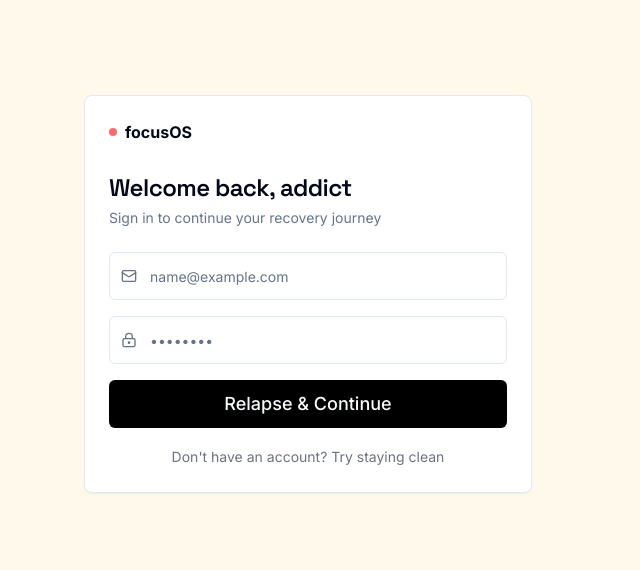
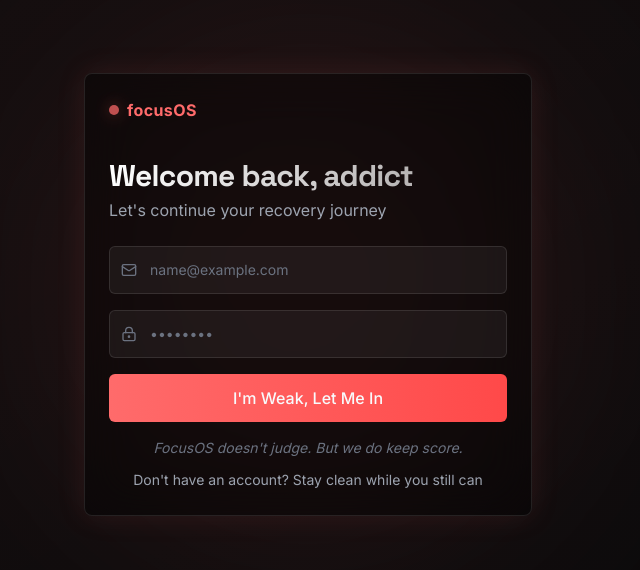
Before and after one commit to NK-dev-24/focus-os, a React (Vite) app: page /auth in a window 1280 px wide. Shown: the part 106-676 px from the top of the page, without its empty margins (332-972 px from the left). Built offline with nearby package versions, Linux system fonts and the light colour scheme.

Commit message:
Added framer-motion for animations and enhanced Auth component with random footer messages and improved styling

```diff
--- a/package.json
+++ b/package.json
@@ -45,6 +45,7 @@
     "cmdk": "^1.0.0",
     "date-fns": "^3.6.0",
     "embla-carousel-react": "^8.3.0",
+    "framer-motion": "^12.7.3",
     "input-otp": "^1.2.4",
     "lucide-react": "^0.462.0",
     "next-themes": "^0.3.0",
--- a/src/pages/Auth.tsx
+++ b/src/pages/Auth.tsx
@@ -1,16 +1,29 @@
-
-import { useState } from "react";
+import { useState, useEffect } from "react";
 import { useNavigate } from "react-router-dom";
 import { Button } from "@/components/ui/button";
 import { InputWithIcon } from "@/components/ui/input-with-icon";
 import { Card, CardContent, CardDescription, CardHeader, CardTitle } from "@/components/ui/card";
 import { useToast } from "@/hooks/use-toast";
-import { LockKeyhole, Mail, UserPlus } from "lucide-react";
+import { LockKeyhole, Mail } from "lucide-react";
+import { motion, AnimatePresence } from "framer-motion";
+
+const footerMessages = [
+  "You promised yourself you wouldn't come back.",
+  "This is your 5th login today.",
+  "FocusOS doesn't judge. But we do keep score.",
+  "Get it over with.",
+  "Your screen time isn't going to fix itself.",
+];
 
 const Auth = () => {
   const [isLogin, setIsLogin] = useState(true);
+  const [randomMessage, setRandomMessage] = useState("");
   const navigate = useNavigate();
   const { toast } = useToast();
+
+  useEffect(() => {
+    setRandomMessage(footerMessages[Math.floor(Math.random() * footerMessages.length)]);
+  }, []);
 
   const handleSubmit = (e: React.FormEvent) => {
     e.preventDefault();
@@ -22,59 +35,105 @@ const Auth = () => {
   };
 
   return (
-    <div className="min-h-screen bg-[#FFF9EC] flex items-center justify-center p-4">
-      <Card className="w-full max-w-md animate-fade-in">
-        <CardHeader className="space-y-1">
-          <div className="flex items-center gap-2 mb-6">
-            <div className="h-2 w-2 bg-[#FF6B6B] rounded-full" />
-            <span className="font-bold">focusOS</span>
-          </div>
-          <CardTitle className="text-2xl">
+    <div className="fixed inset-0 min-h-screen bg-[#0A0A0B] flex items-center justify-center p-4">
+      {/* Ambient background effects */}
+      <div
+        className="fixed inset-0 bg-gradient-to-br from-[#FF6B6B]/5 to-transparent"
+        style={{ pointerEvents: 'none' }}
+      />
+      <div
+        className="fixed top-1/2 left-1/2 -translate-x-1/2 -translate-y-1/2 w-[500px] h-[500px] bg-[#FF6B6B]/10 rounded-full blur-[120px]"
+        style={{ pointerEvents: 'none' }}
+      />
+
+      <AnimatePresence mode="wait">
+        <motion.div
+          key="auth-card"
+          initial={{ opacity: 0, y: 20 }}
+          animate={{ opacity: 1, y: 0 }}
+          exit={{ opacity: 0, y: -20 }}
+          transition={{ duration: 0.6, ease: "easeOut" }}
+          className="w-full max-w-md relative z-10"
+        >
+          <Card className="relative overflow-hidden backdrop-blur-xl bg-black/40 border border-white/10 shadow-[0_0_30px_rgba(255,107,107,0.1)] rounded-lg">
+            <CardHeader className="space-y-1 pb-6">
+              <motion.div
+                className="flex items-center gap-2 mb-8"
+                initial={{ opacity: 0, x: -20 }}
+                animate={{ opacity: 1, x: 0 }}
+                transition={{ delay: 0.2, duration: 0.5 }}
+              >
+                <div className="h-2.5 w-2.5 bg-[#FF6B6B] rounded-full animate-pulse shadow-[0_0_15px_rgba(255,107,107,0.5)]" />
+                <span className="font-bold text-[#FF6B6B] tracking-wide">focusOS</span>
+              </motion.div>
+              <CardTitle className="text-3xl font-bold bg-gradient-to-r from-white to-white/60 bg-clip-text text-transparent">
                 {isLogin ? "Welcome back, addict" : "Still trying to quit?"}
               </CardTitle>
-          <CardDescription>
+              <CardDescription className="text-gray-400 text-base">
                 {isLogin
-              ? "Sign in to continue your recovery journey"
+                  ? "Let's continue your recovery journey"
                   : "Create an account to start your recovery journey"}
               </CardDescription>
             </CardHeader>
             <CardContent>
               <form onSubmit={handleSubmit} className="space-y-4">
-            <div className="space-y-2">
+                <motion.div
+                  className="space-y-4"
+                  initial={{ opacity: 0, y: 20 }}
+                  animate={{ opacity: 1, y: 0 }}
+                  transition={{ delay: 0.3, duration: 0.5 }}
+                >
                   <InputWithIcon
                     type="email"
                     placeholder="name@example.com"
                     required
-                className="h-12"
+                    className="h-12 bg-white/5 border-white/10 text-white placeholder:text-gray-500 focus:bg-white/10 transition-colors"
                     icon={<Mail className="h-4 w-4 text-gray-500" />}
                   />
-            </div>
-            <div className="space-y-2">
                   <InputWithIcon
                     type="password"
                     placeholder="••••••••"
                     required
-                className="h-12"
+                    className="h-12 bg-white/5 border-white/10 text-white placeholder:text-gray-500 focus:bg-white/10 transition-colors"
                     icon={<LockKeyhole className="h-4 w-4 text-gray-500" />}
                   />
-            </div>
-            <Button type="submit" className="w-full h-12 text-lg bg-black hover:bg-black/90">
-              {isLogin ? "Relapse & Continue" : "Start Recovery"}
+                </motion.div>
+
+                <motion.div
+                  initial={{ opacity: 0, y: 20 }}
+                  animate={{ opacity: 1, y: 0 }}
+                  transition={{ delay: 0.4, duration: 0.5 }}
+                >
+                  <Button
+                    type="submit"
+                    className="w-full h-12 text-base font-medium bg-gradient-to-r from-[#FF6B6B] to-[#FF4949] hover:from-[#FF4949] hover:to-[#FF6B6B] transition-all duration-300 transform hover:scale-[1.02] hover:shadow-[0_0_20px_rgba(255,107,107,0.3)] active:scale-[0.98]"
+                  >
+                    {isLogin ? "I'm Weak, Let Me In" : "Start Recovery"}
                   </Button>
-          </form>
+                </motion.div>
 
-          <div className="mt-4 text-center">
+                <motion.div
+                  className="mt-6 space-y-3 text-center"
+                  initial={{ opacity: 0 }}
+                  animate={{ opacity: 1 }}
+                  transition={{ delay: 0.5, duration: 0.5 }}
+                >
+                  <p className="text-sm text-gray-500 italic">{randomMessage}</p>
                   <button
+                    type="button"
                     onClick={() => setIsLogin(!isLogin)}
-              className="text-sm text-gray-500 hover:text-black transition-colors"
+                    className="text-sm text-gray-400 hover:text-[#FF6B6B] transition-colors"
                   >
                     {isLogin
-                ? "Don't have an account? Try staying clean"
+                      ? "Don't have an account? Stay clean while you still can"
                       : "Already have an account? Back to old habits"}
                   </button>
-          </div>
+                </motion.div>
+              </form>
             </CardContent>
           </Card>
+        </motion.div>
+      </AnimatePresence>
     </div>
   );
 };
```
Also changed, not shown: 1 other file (tests, documents, lock files or other folders). Lines whose indentation alone changed are shown as unchanged.
